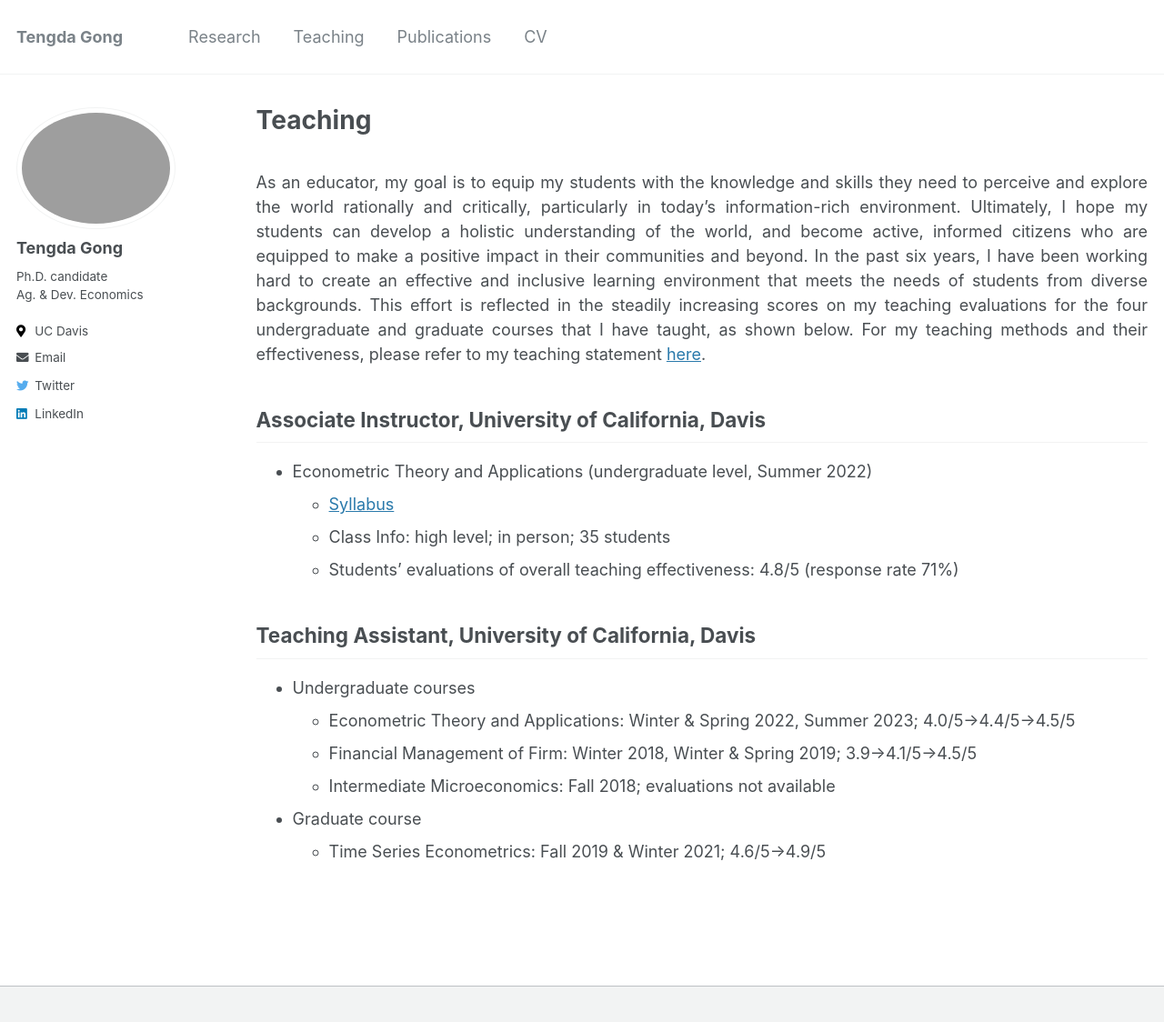
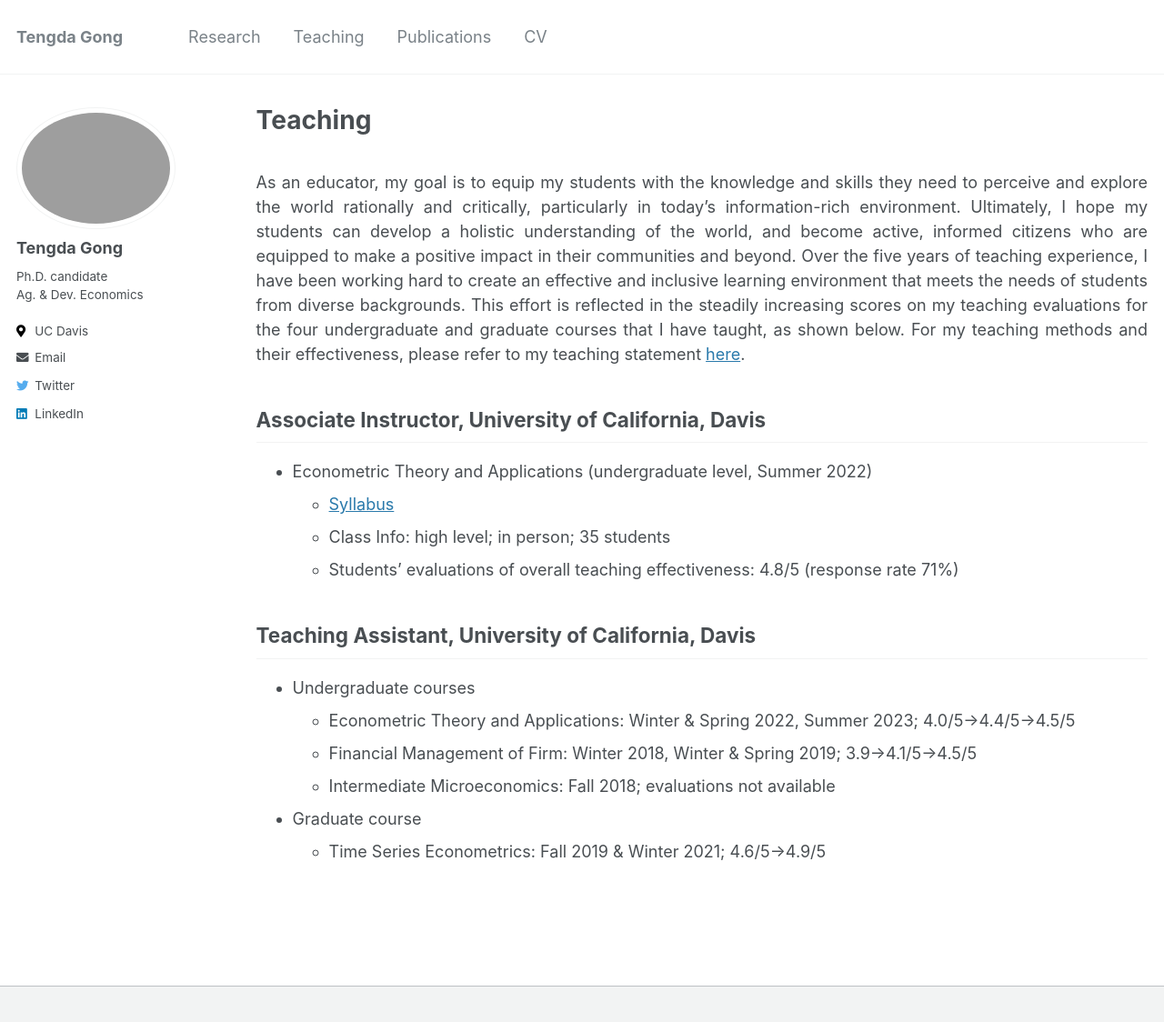
Before and after one commit to tendakung/tendakung.github.io, a Jekyll site: the page built from _pages/teaching.md, in a window 1280 px wide and 1157 px high. Shown: the top 1124 px of the window at 91% size. Built offline with Jekyll 4.4.1, drawn with Linux system fonts in a browser that asks for light colours.

Commit message:
Update teaching.md

```diff
--- a/_pages/teaching.md
+++ b/_pages/teaching.md
@@ -5,7 +5,7 @@ permalink: /teaching/
 title: "Teaching"
 ---
 <br>
-As an educator, my goal is to equip my students with the knowledge and skills they need to perceive and explore the world rationally and critically, particularly in today's information-rich environment. Ultimately, I hope my students can develop a holistic understanding of the world, and become active, informed citizens who are equipped to make a positive impact in their communities and beyond. In the past six years, I have been working hard to create an effective and inclusive learning environment that meets the needs of students from diverse backgrounds. This effort is reflected in the steadily increasing scores on my teaching evaluations for the four undergraduate and graduate courses that I have taught, as shown below. For my teaching methods and their effectiveness, please refer to my teaching statement [here](/files/pdf/teaching/TS.pdf).
+As an educator, my goal is to equip my students with the knowledge and skills they need to perceive and explore the world rationally and critically, particularly in today's information-rich environment. Ultimately, I hope my students can develop a holistic understanding of the world, and become active, informed citizens who are equipped to make a positive impact in their communities and beyond. Over the five years of teaching experience, I have been working hard to create an effective and inclusive learning environment that meets the needs of students from diverse backgrounds. This effort is reflected in the steadily increasing scores on my teaching evaluations for the four undergraduate and graduate courses that I have taught, as shown below. For my teaching methods and their effectiveness, please refer to my teaching statement [here](/files/pdf/teaching/TS.pdf).
 
 ## Associate Instructor, University of California, Davis
 - Econometric Theory and Applications (undergraduate level, Summer 2022)
```
